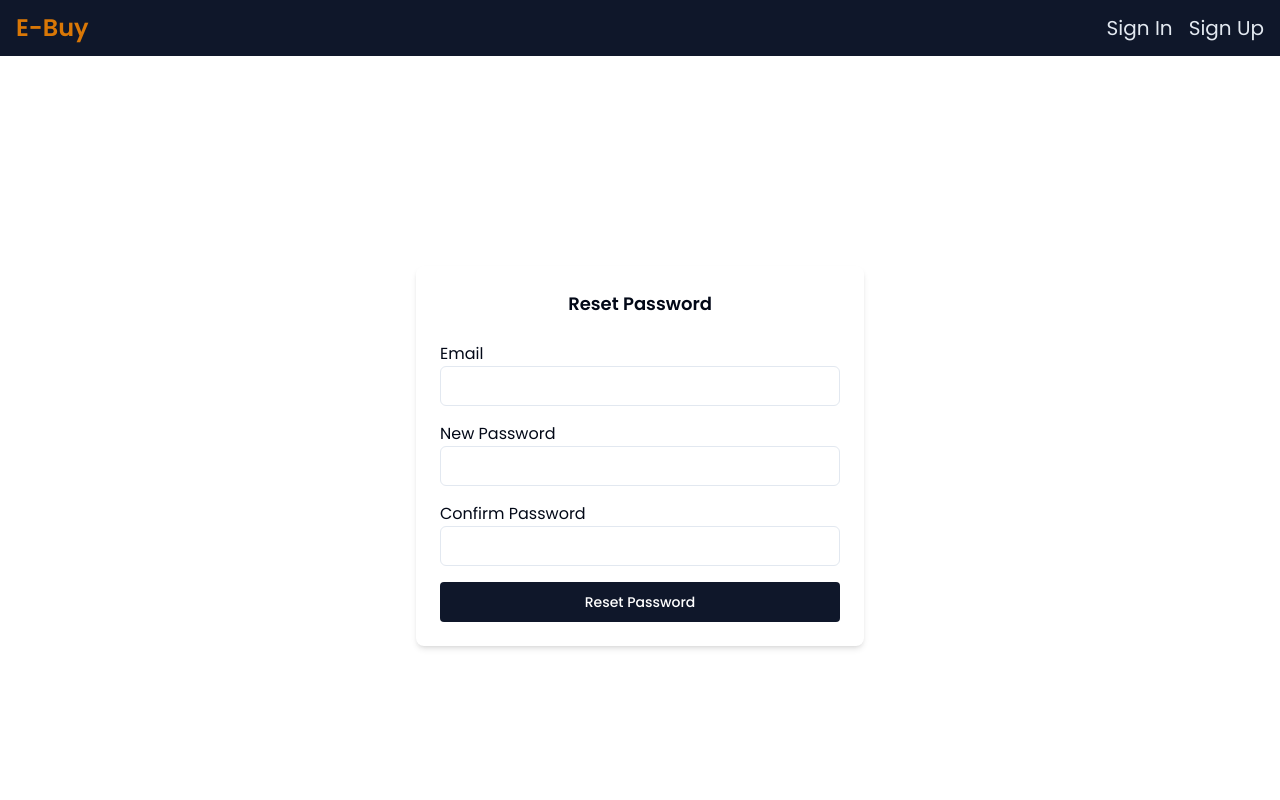
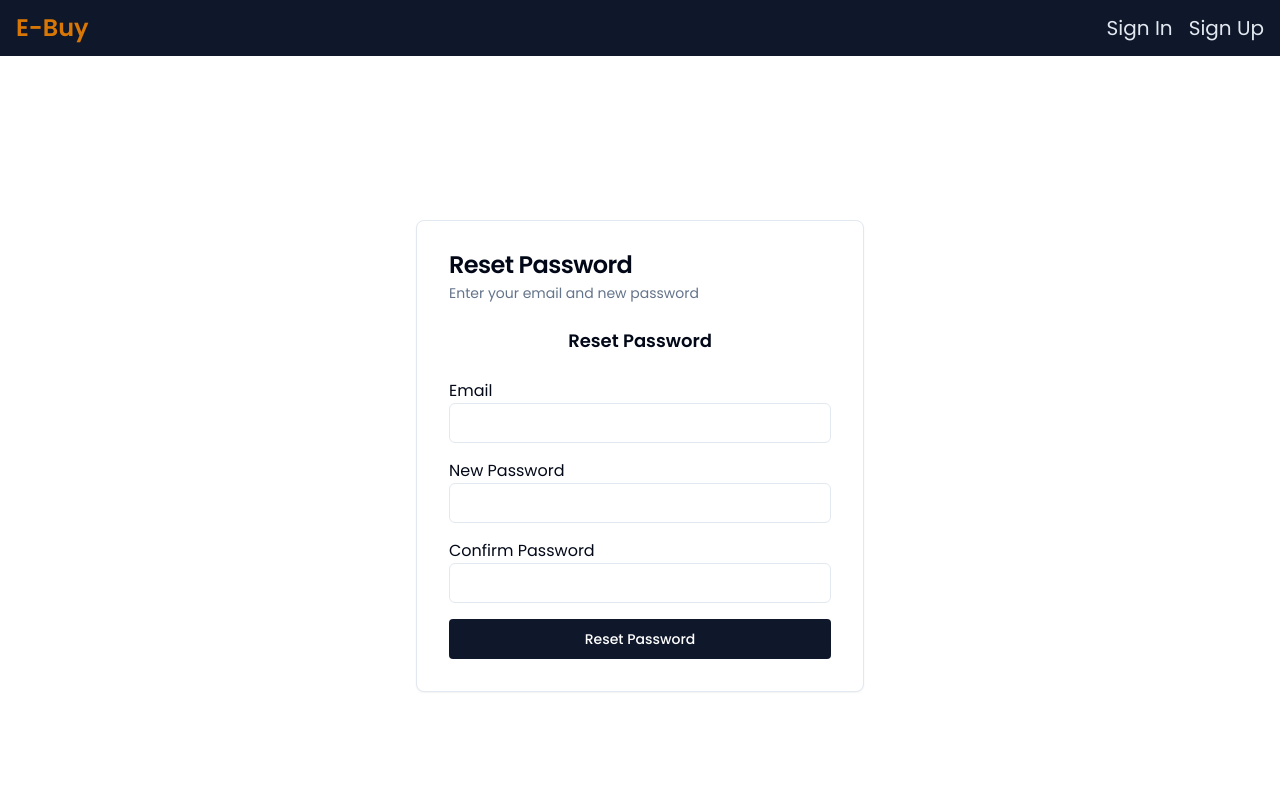
Before and after one commit to kaguthi/typescript-ecommerce, a React (Vite) app in the folder client/: page /reset-password in a window 1280 px wide. Shown: the top 800 px of the page. Built offline with nearby package versions, Linux system fonts and the light colour scheme.

Commit message:
update reset password page

```diff
--- a/client/src/page/ResetPassword.tsx
+++ b/client/src/page/ResetPassword.tsx
@@ -1,4 +1,5 @@
 import { Button } from "@/components/ui/button"
+import { Card, CardContent, CardDescription, CardHeader, CardTitle } from "@/components/ui/card";
 import { Input } from "@/components/ui/input"
 import { host } from "@/utils/constants";
 import { Loader2 } from "lucide-react";
@@ -52,7 +53,13 @@ function ResetPassword() {
   }
   return (
     <div className="flex items-center justify-center min-h-screen">
-      <form onSubmit={handleSubmit} className="w-full max-w-md p-6 bg-white rounded-lg shadow-md">
+      <Card className="w-full max-w-md p-2">
+        <CardHeader>
+          <CardTitle>Reset Password</CardTitle>
+          <CardDescription>Enter your email and new password</CardDescription>
+        </CardHeader>
+        <CardContent>
+          <form onSubmit={handleSubmit}>
             <div className="text-center mb-6">
               <h3 className="text-lg font-semibold">Reset Password</h3>
             </div>
@@ -95,6 +102,8 @@ function ResetPassword() {
               </div> : "Reset Password"}</Button>
             </div>
           </form>
+        </CardContent>
+      </Card>
     </div>
   )
 }
```
Also changed, not shown: 2 other files (tests, documents, lock files or other folders). Lines whose indentation alone changed are shown as unchanged.
